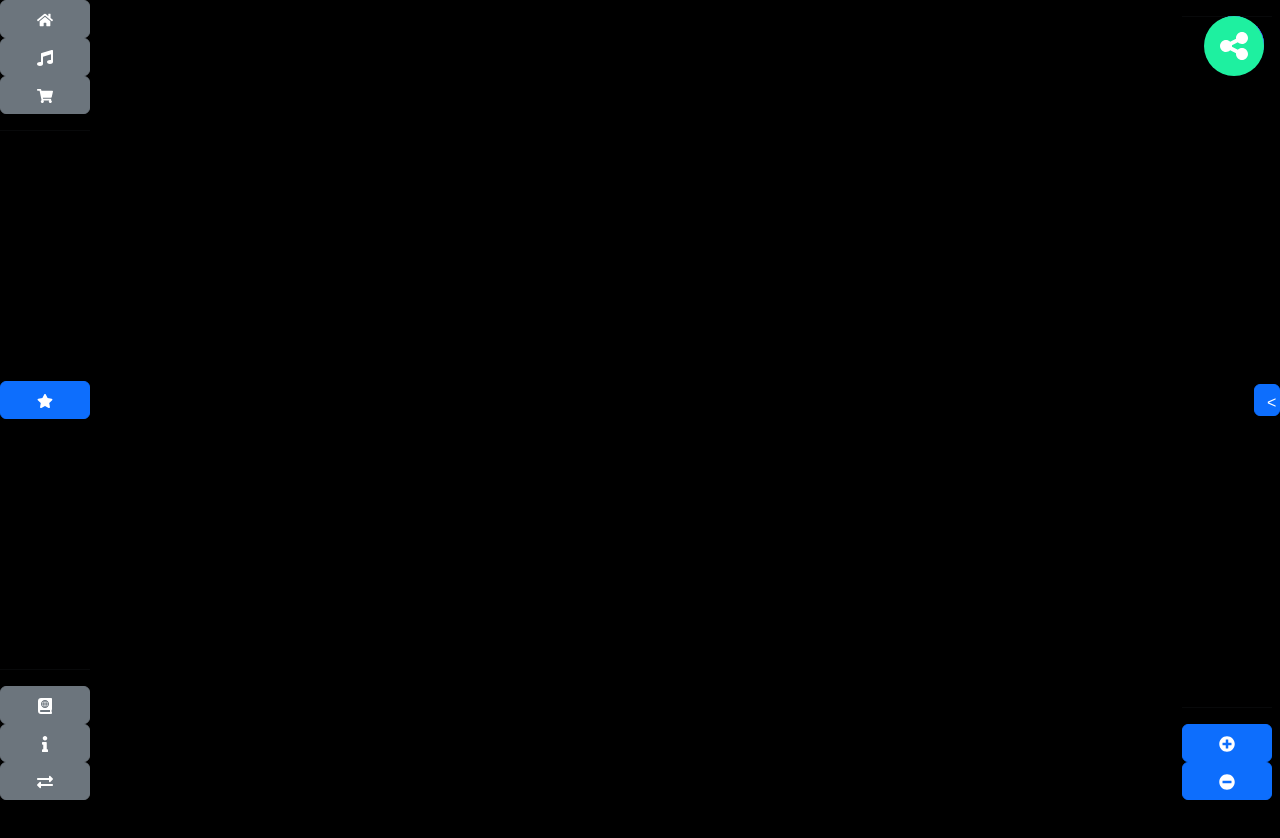
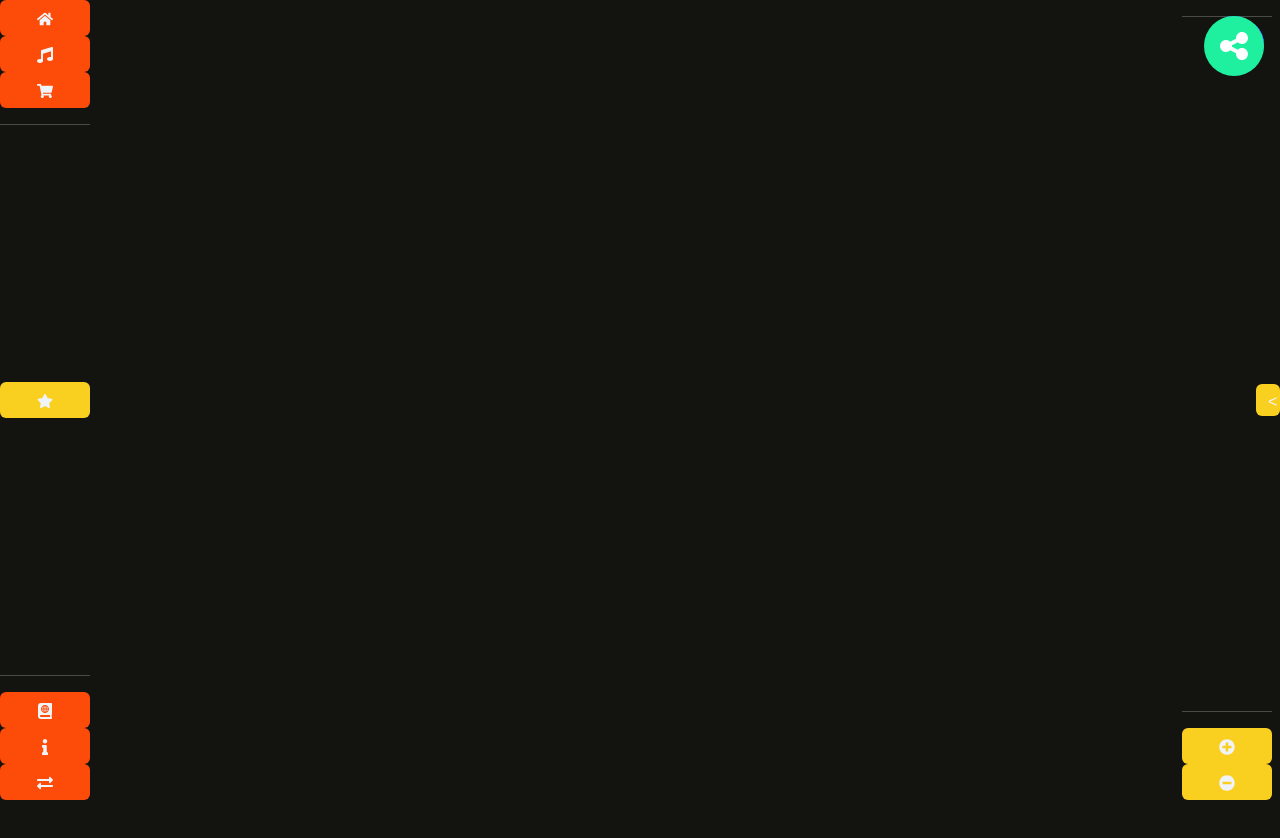
Before and after one commit to maramau/radiotango, a React (Create React App) app: page / in a window 1280 px wide. Shown: the top 838 px of the page. Built offline with nearby package versions, Linux system fonts and the light colour scheme.

Commit message:
index.css: Added a color palette and set button colors

```diff
--- a/src/App.css
+++ b/src/App.css
@@ -1,3 +1,23 @@
+html,body {
+  --dark-cyan: #2D9894ff;
+  --tangelo: #FD4B09ff;
+  --tangelo-soft: #FD4B09DD;
+  --jonquil: #F9CF20ff;
+  --jonquil-soft: #F9CF20DD;
+  --antiflash-white: #F0F4F8ff;
+  --antiflash-white-soft: #F0F4F8DD;
+  --night: #13130Fff;
+  --night-soft: #13130FDD;
+
+  --color-background: var(--night);
+  --color-text: var(--antiflash-white);
+  --color-text-soft: var(--antiflash-white-soft);
+  --color-primary: var(--jonquil);
+  --color-primary-soft: var(--jonquil-soft);
+  --color-secondary: var(--tangelo);
+  --color-secondary-soft: var(--tangelo-soft);
+}
+
 html,body {
   width: 100vw;
   background-color: black;
@@ -9,6 +29,9 @@ html,body {
   hyphens: auto;
   /*Support for old browsers*/
   word-wrap: break-word;
+
+  background-color: var(--color-background);
+  color: var(--color-text);
 }
 
 /* Avoid animations on panels when loading*/
@@ -17,3 +40,28 @@ html,body {
   -webkit-animation-duration: 0s !important;
   transition: background-color 0s, opacity 0s, color 0s, width 0s, height 0s, padding 0s, margin 0s !important;
 }
+
+/* Boostrap style patch */
+button.btn {
+  --bs-btn-color: var(--color-text);
+  --bs-btn-hover-color: var(--color-text);
+  --bs-btn-active-color: var(--color-text);
+
+  --bs-btn-border-color: var(--color-background);
+  --bs-btn-hover-border-color: var(--color-background);
+  --bs-btn-active-border-color: var(--color-background);
+
+  border: none;
+}
+button.btn-primary {
+  --bs-btn-bg: var(--color-primary);
+  --bs-btn-hover-bg: var(--color-primary-soft);
+  --bs-btn-active-bg: var(--color-primary-soft);
+  --bs-btn-disabled-bg: var(--color-primary-soft);
+}
+button.btn-secondary {
+  --bs-btn-bg: var(--color-secondary);
+  --bs-btn-hover-bg: var(--color-secondary-soft);
+  --bs-btn-active-bg: var(--color-secondary-soft);
+  --bs-btn-disabled-bg: var(--color-secondary-soft);
+}
--- a/src/components/bar-left/styles.css
+++ b/src/components/bar-left/styles.css
@@ -14,6 +14,7 @@
 .stack-left button {
     width: 100%;
 }
+
 @media (max-width: 767px) {
     .stack-container {
         width: 13vw;
```
